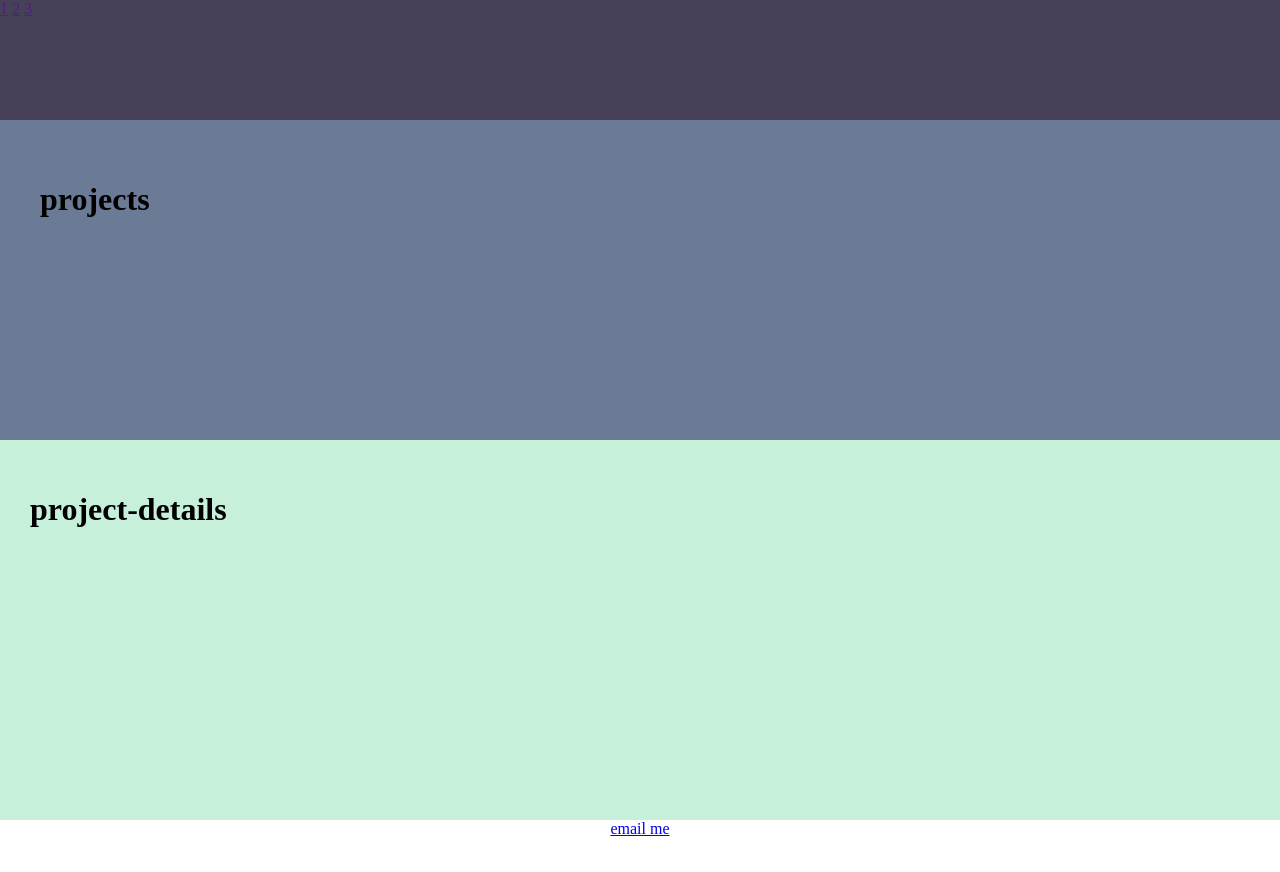
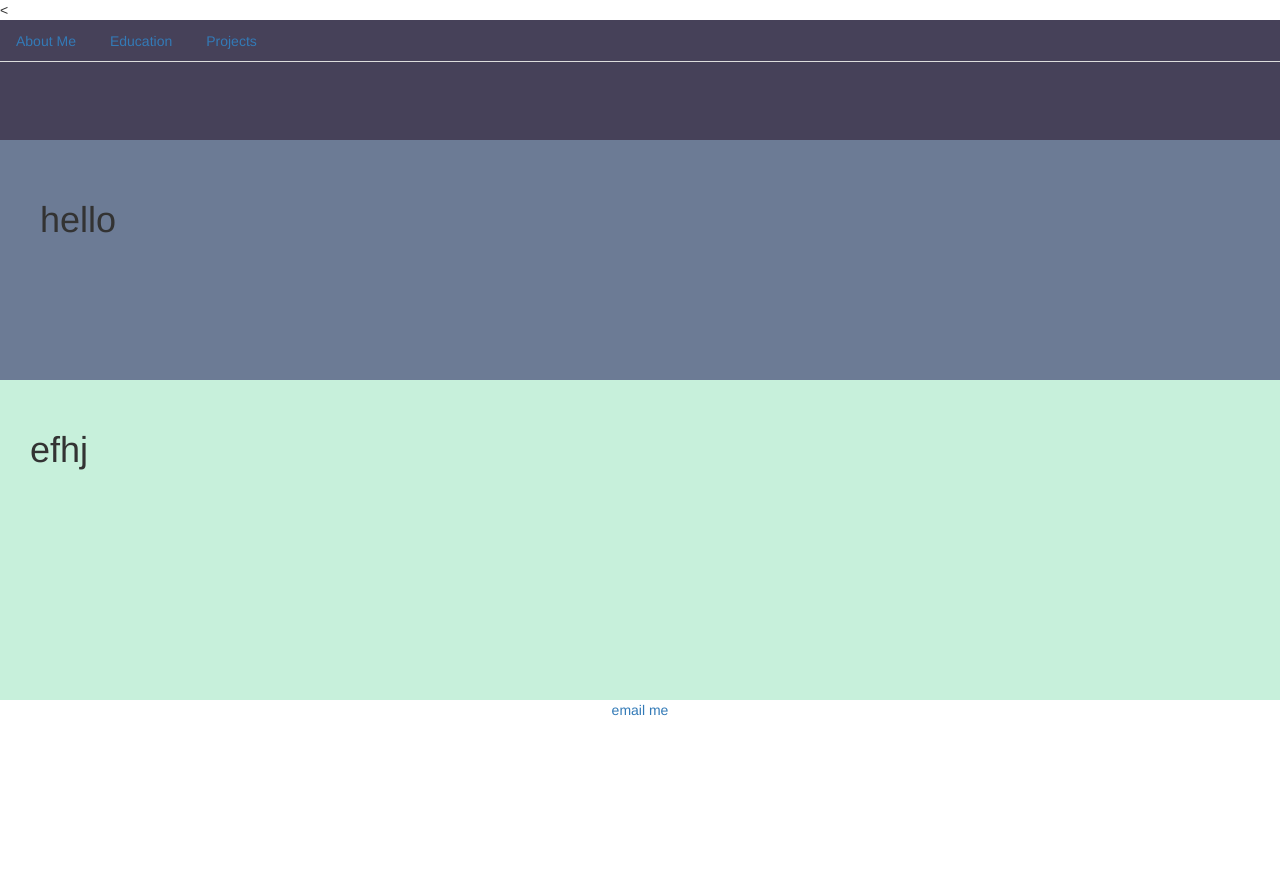
Before and after one commit to DaraHarris/CV, a plain HTML site: page index.html in a window 1280 px wide. After the commit the page ends 820 px from the top, so only its background shows below. Drawn offline with nearby package versions, Linux system fonts and the light colour scheme; a web font is replaced by a local one.

Commit message:
Update index.html

```diff
--- a/index.html
+++ b/index.html
@@ -1,4 +1,4 @@
-<!DOCTYPE html>
+<<!DOCTYPE html>
 <html lang="en" dir="ltr">
 
 <head>
@@ -7,26 +7,43 @@
   <link rel="stylesheet" href="CSS/styles.css"/>
   <link rel="icon" href="favicon.ico" type="image/x-con"/>
   <link href="https://fonts.googleapis.com/css?family=Ibarra+Real+Nova|Merriweather&display=swap" rel="stylesheet">
+  <!-- Latest compiled and minified CSS -->
+<link rel="stylesheet" href="https://stackpath.bootstrapcdn.com/bootstrap/3.4.1/css/bootstrap.min.css" integrity="sha384-HSMxcRTRxnN+Bdg0JdbxYKrThecOKuH5zCYotlSAcp1+c8xmyTe9GYg1l9a69psu" crossorigin="anonymous">
+
+<!-- Optional theme -->
+<link rel="stylesheet" href="https://stackpath.bootstrapcdn.com/bootstrap/3.4.1/css/bootstrap-theme.min.css" integrity="sha384-6pzBo3FDv/PJ8r2KRkGHifhEocL+1X2rVCTTkUfGk7/0pbek5mMa1upzvWbrUbOZ" crossorigin="anonymous">
+
+<!-- Latest compiled and minified JavaScript -->
+<script src="https://stackpath.bootstrapcdn.com/bootstrap/3.4.1/js/bootstrap.min.js" integrity="sha384-aJ21OjlMXNL5UyIl/XNwTMqvzeRMZH2w8c5cRVpzpU8Y5bApTppSuUkhZXN0VxHd" crossorigin="anonymous"></script>
 </head>
 
 <body>
-  <div class= "top-container">
+  <div class= "top-container ">
         <nav id="menu">
-             <a href="">1</a>
-             <a href="">2</a>
-             <a href="">3</a>
+          <ul class="nav nav-tabs">
+            <li class="nav-item">
+              <a href="#" class="nav-link">About Me</a>
+            </li>
+            <li class="nav-item">
+              <a href="#" class="nav-link">Education</a>
+            </li>
+            <li class="nav-item">
+              <a href="#" class="nav-link">Projects</a>
+            </li>
+          </ul>
        </nav>
   </div>
   <div>
   </div>
   <div class="middle-container">
-     <h1>projects</h1>
+    <h1>hello</h1>
   </div>
   <div class="bottom-container">
-       <h1>project-details</h1>
+      <h1>efhj</h1>
   </div>
   <footer class="footer">
-     <a href="mailto:dara1214@gmail.com" id="email">email me</a>
+    <a href=mailto:"dara1214@gmailc.com" id="email">email me</a>
   </footer>
 
+
 </html>
```
Lines whose indentation alone changed are shown as unchanged.
